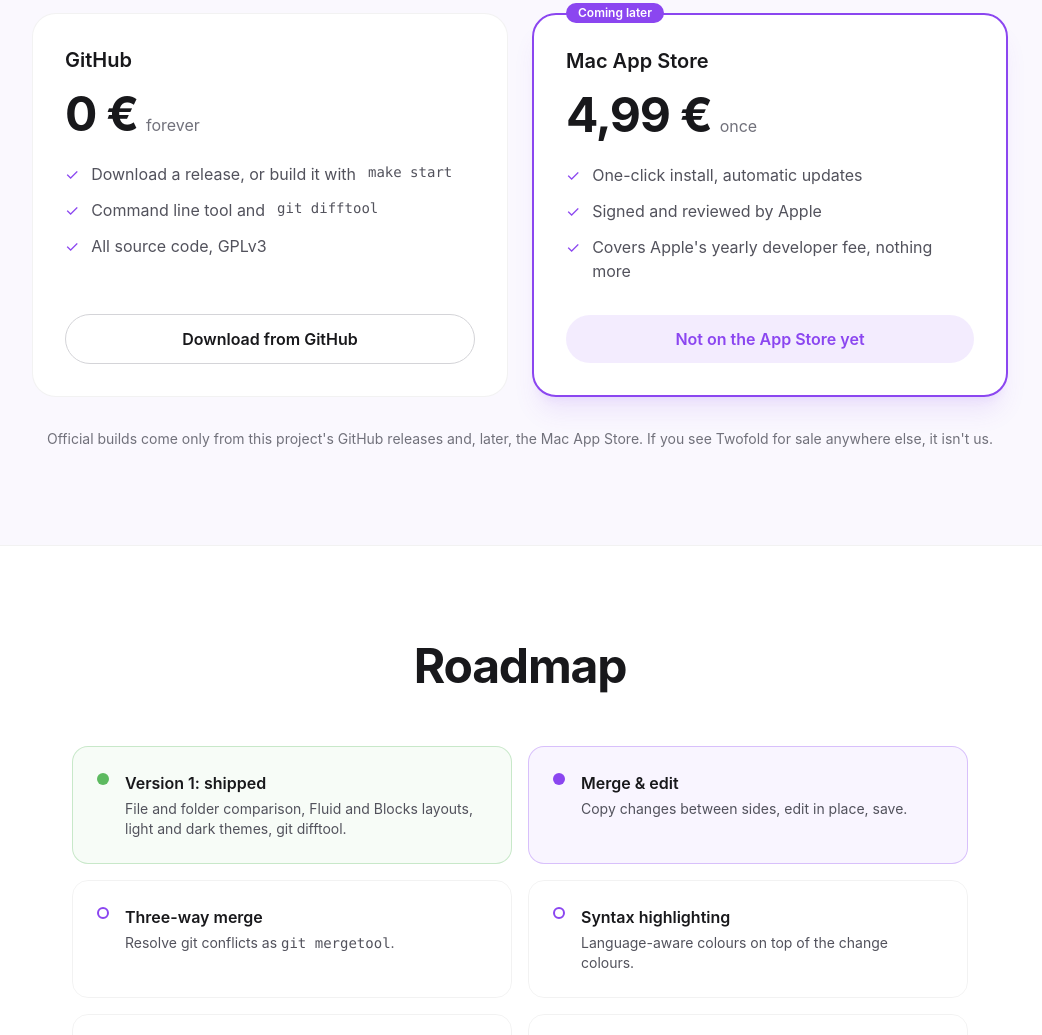
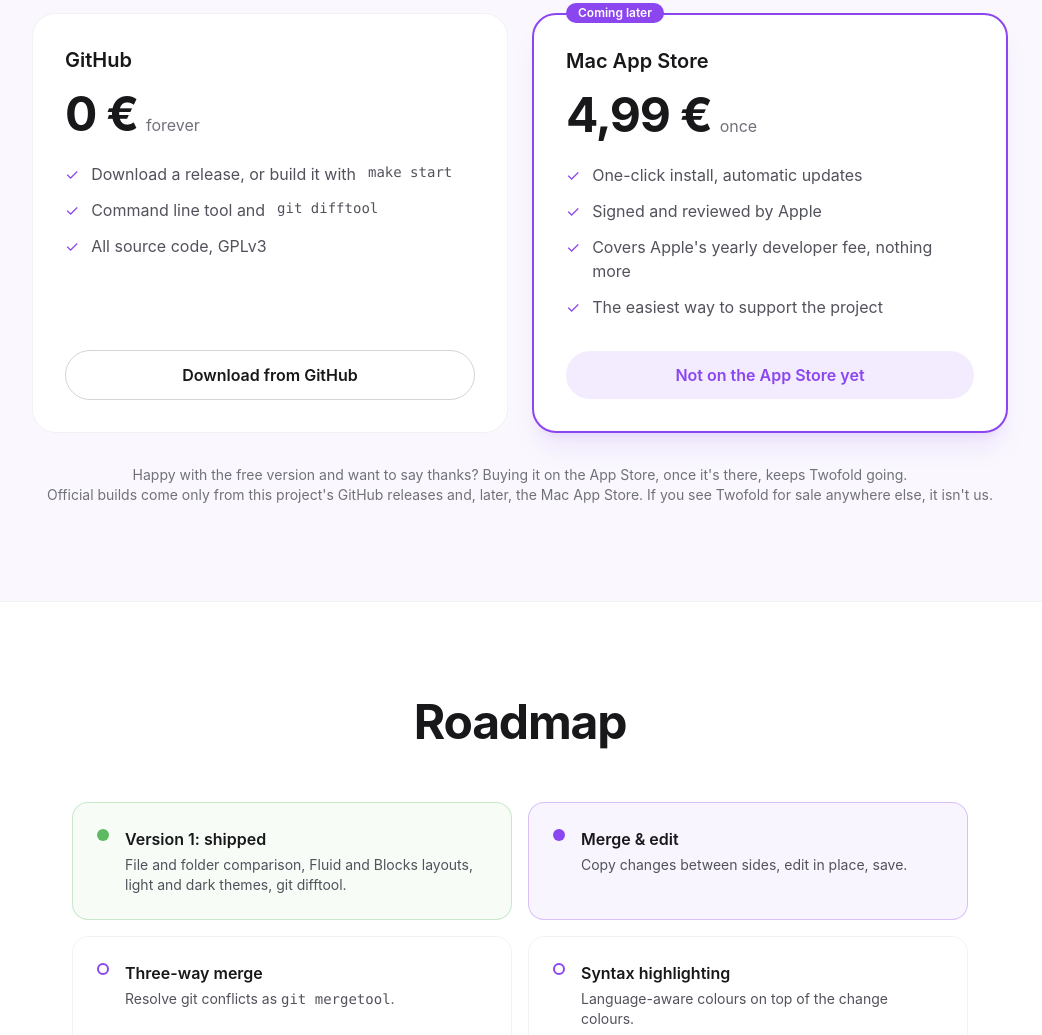
Before and after one commit to veturi/twofold, a plain HTML site: page docs/index.html in a window 1280 px wide. Shown: the part 5455-6490 px from the top of the page, without its empty margins (120-1162 px from the left). Drawn offline with nearby package versions, Linux system fonts and the light colour scheme.

Commit message:
Use twofoldapp.org for the site and mention App Store as support
Add docs/CNAME for the GitHub Pages custom domain, and note in the
README and on the site that buying the App Store version is the
simplest way to support the project.

Co-Authored-By: Claude Opus 5.5 <noreply@anthropic.com>

```diff
--- a/docs/index.html
+++ b/docs/index.html
@@ -332,11 +332,13 @@
             <li class="flex gap-3"><span class="text-brand">✓</span> One-click install, automatic updates</li>
             <li class="flex gap-3"><span class="text-brand">✓</span> Signed and reviewed by Apple</li>
             <li class="flex gap-3"><span class="text-brand">✓</span> Covers Apple's yearly developer fee, nothing more</li>
+            <li class="flex gap-3"><span class="text-brand">✓</span> The easiest way to support the project</li>
           </ul>
           <div class="mt-8 rounded-full bg-brand/10 px-6 py-3 text-center font-semibold text-brand dark:text-brand-light">Not on the App Store yet</div>
         </div>
       </div>
       <p class="mt-8 text-center text-sm text-zinc-500">
+        Happy with the free version and want to say thanks? Buying it on the App Store, once it's there, keeps Twofold going.<br>
         Official builds come only from this project's GitHub releases and, later, the Mac App Store.
         If you see Twofold for sale anywhere else, it isn't us.
       </p>
```
Also changed, not shown: 2 other files.
